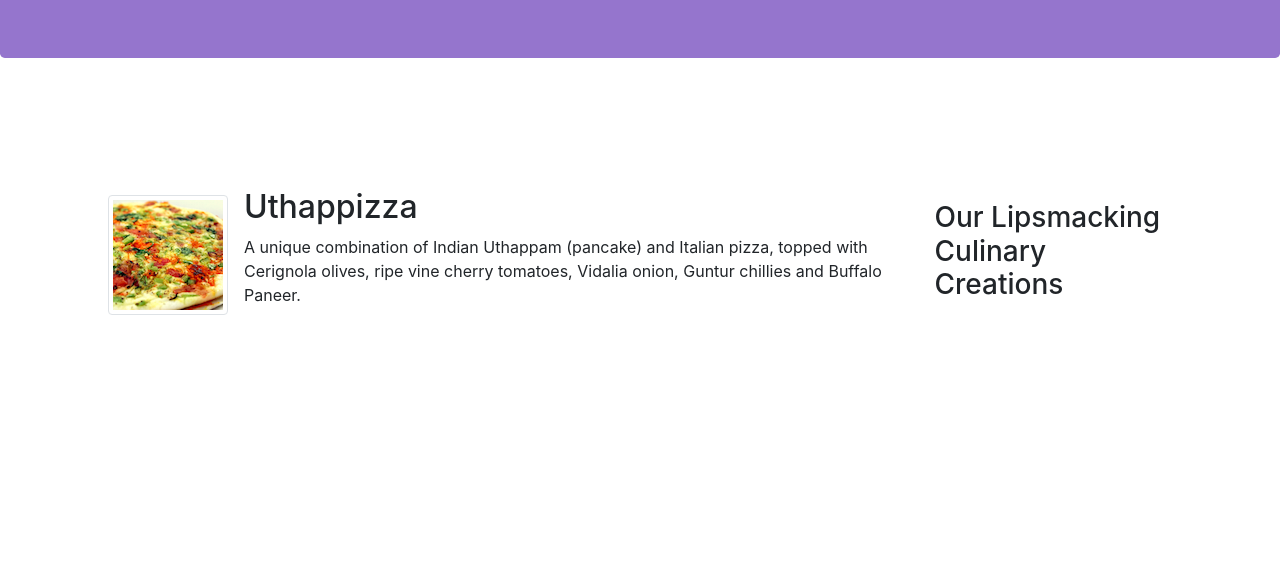
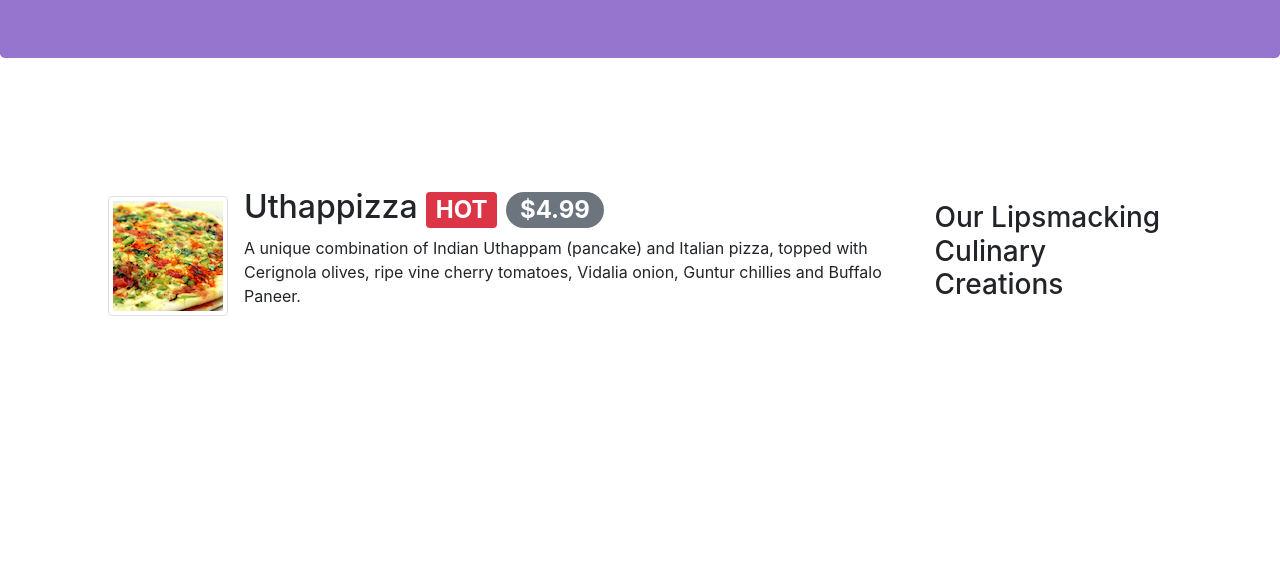
Before and after one commit to Andres-Dead/Bootstrap-Inicios, a website: page index.html in a window 1280 px wide. Shown: the part 226-800 px from the top of the page. Drawn offline with nearby package versions, Linux system fonts and the light colour scheme.

Commit message:
Aprendiendo a poner alertas

```diff
--- a/index.html
+++ b/index.html
@@ -84,7 +84,8 @@
                 <div class="media">
                     <img class="d-flex mr-3 img-thumbnail align-self-center" src="img/uthappizza.png" alt="Error...">
                     <div class="media-body">
-                <h2 class="mt-0">Uthappizza</h2>
+                        <!--agregando badges (alertas)-->
+                <h2 class="mt-0">Uthappizza <span class="badge badge-danger">HOT</span> <span class="badge badge-pill badge-secondary">$4.99</span> </h2>
                 <p>A unique combination of Indian Uthappam (pancake) and Italian pizza, topped with Cerignola olives, ripe vine cherry tomatoes, Vidalia onion, Guntur chillies and Buffalo Paneer.</p>
                     </div>
             </div>
```
